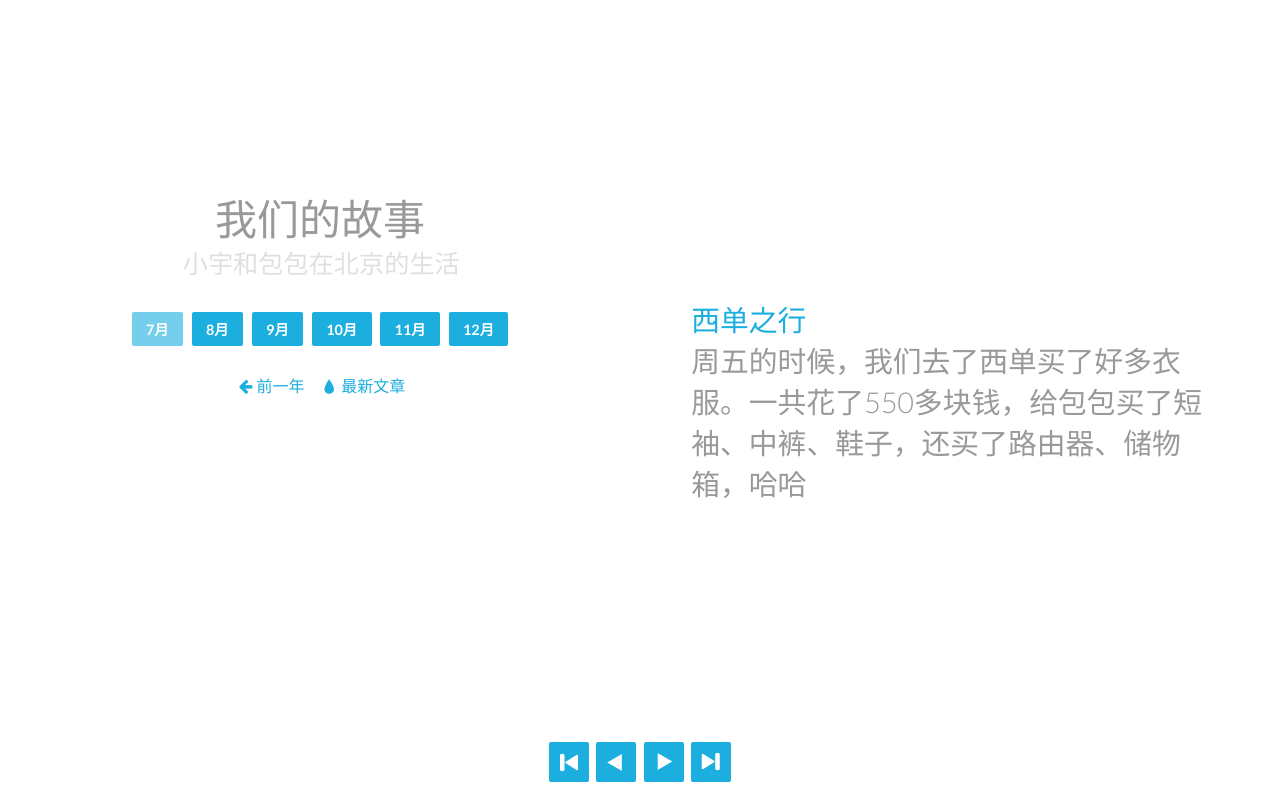
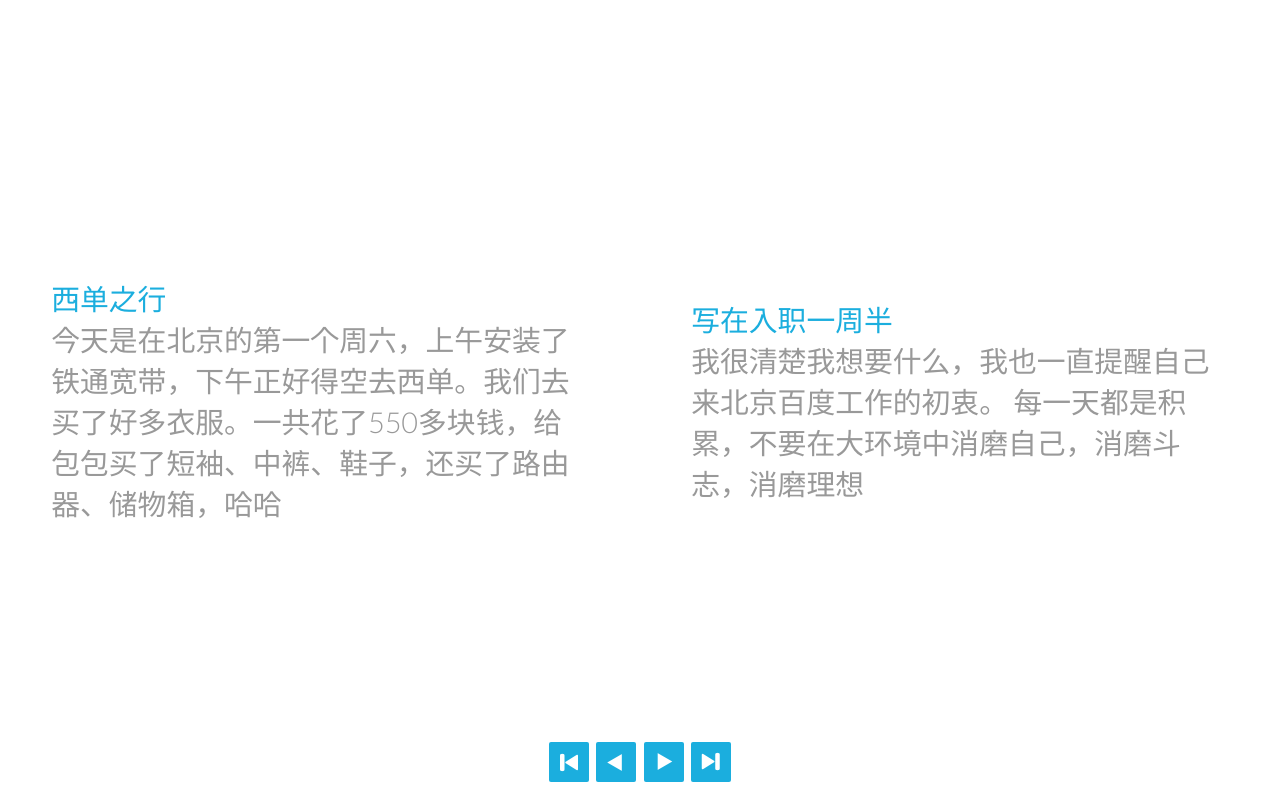
Before and after one commit to pelick/PekingLife, a plain HTML site: page index.html in a window 1280 px wide. Both pictures are taken after a click on the link "最新文章". Drawn offline with nearby package versions, Linux system fonts and the light colour scheme.

Commit message:
fix on index.html & remove ref to detail article

```diff
--- a/index.html
+++ b/index.html
@@ -9,7 +9,6 @@
 
 		<link rel="stylesheet" type="text/css" href="css/default.css" />
 		<link rel="stylesheet" type="text/css" href="css/bookblock.css" />
-		<!-- custom demo style -->
 		<link rel="stylesheet" type="text/css" href="css/demo4.css" />
 		<script src="js/modernizr.custom.js"></script>
 	</head>
@@ -31,27 +30,22 @@
 							</nav>
 							<nav class="codrops-nav">
 								<a class="codrops-icon codrops-icon-prev" href="#"><span>前一年</span></a>
-								<a class="codrops-icon codrops-icon-drop" href="#"><span>最新文章</span></a>
+								<a class="codrops-icon codrops-icon-drop" href="#" id="bb-nav-last"><span>最新文章</span></a>
 							</nav>
+							<h5>(暂不支持长文链接)</h5>
 						</div>
 						<div class="bb-custom-side">
-							<p><a href="2013/0714/index.html">西单之行</a><br/>周五的时候，我们去了西单买了好多衣服。一共花了550多块钱，给包包买了短袖、中裤、鞋子，还买了路由器、储物箱，哈哈</p>
+							<p><a href="#">初来北京</a><br/>昨天急急忙忙高铁来了北京，小宇7月1日正式入职。我们把小屋再好好布置了
+							一通，虽然挤挤的，但也有家的感觉。什么是家？有亲人的地方才能称为"家"</p>
 						</div>
 					</div>
 					<div class="bb-item">
 						<div class="bb-custom-side">
-							<p><a href="2013/0714/index.html">西单之行2</a><br/>周五的时候，我们去了西单买了好多衣服。一共花了550多块钱，给包包买了短袖、中裤、鞋子，还买了路由器、储物箱，哈哈</p>
+							<p><a href="#">西单之行</a><br/>今天是在北京的第一个周六，上午安装了铁通宽带，下午正好得空去西单。我们去买了好多衣服。一共花了550多块钱，给包包买了短袖、中裤、鞋子，还买了路由器、储物箱，哈哈</p>
 						</div>
 						<div class="bb-custom-side">
-							<p><a href="2013/0714/index.html">西单之行3</a><br/>周五的时候，我们去了西单买了好多衣服。一共花了550多块钱，给包包买了短袖、中裤、鞋子，还买了路由器、储物箱，哈哈</p>
-						</div>
-					</div>
-					<div class="bb-item">
-						<div class="bb-custom-side">
-							<p><a href="2013/0714/index.html">西单之行4</a><br/>周五的时候，我们去了西单买了好多衣服。一共花了550多块钱，给包包买了短袖、中裤、鞋子，还买了路由器、储物箱，哈哈</p>
-						</div>
-						<div class="bb-custom-side">
-							<p><a href="2013/0714/index.html">西单之行5</a><br/>周五的时候，我们去了西单买了好多衣服。一共花了550多块钱，给包包买了短袖、中裤、鞋子，还买了路由器、储物箱，哈哈</p>
+							<p><a href="#">写在入职一周半</a><br/>我很清楚我想要什么，我也一直提醒自己来北京百度工作的初衷。
+							每一天都是积累，不要在大环境中消磨自己，消磨斗志，消磨理想</p>
 						</div>
 					</div>
 				</div>
```
